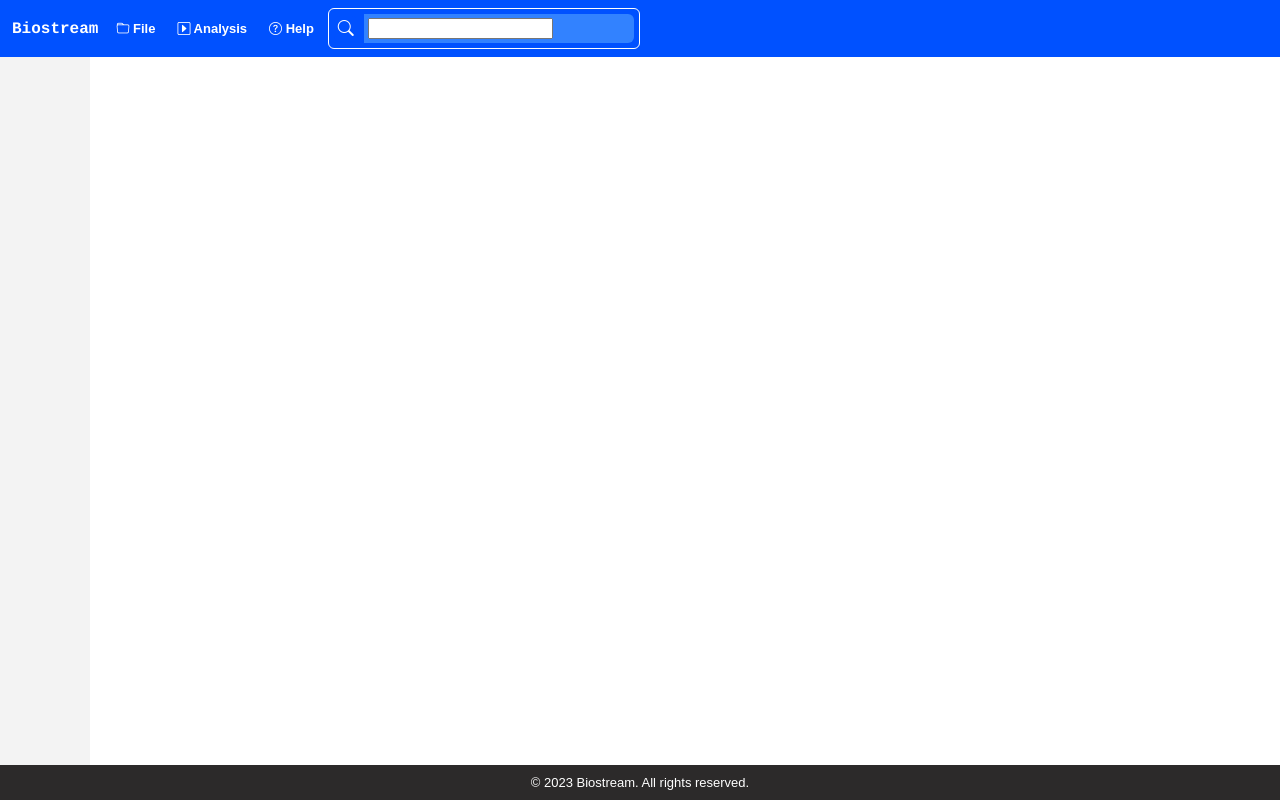
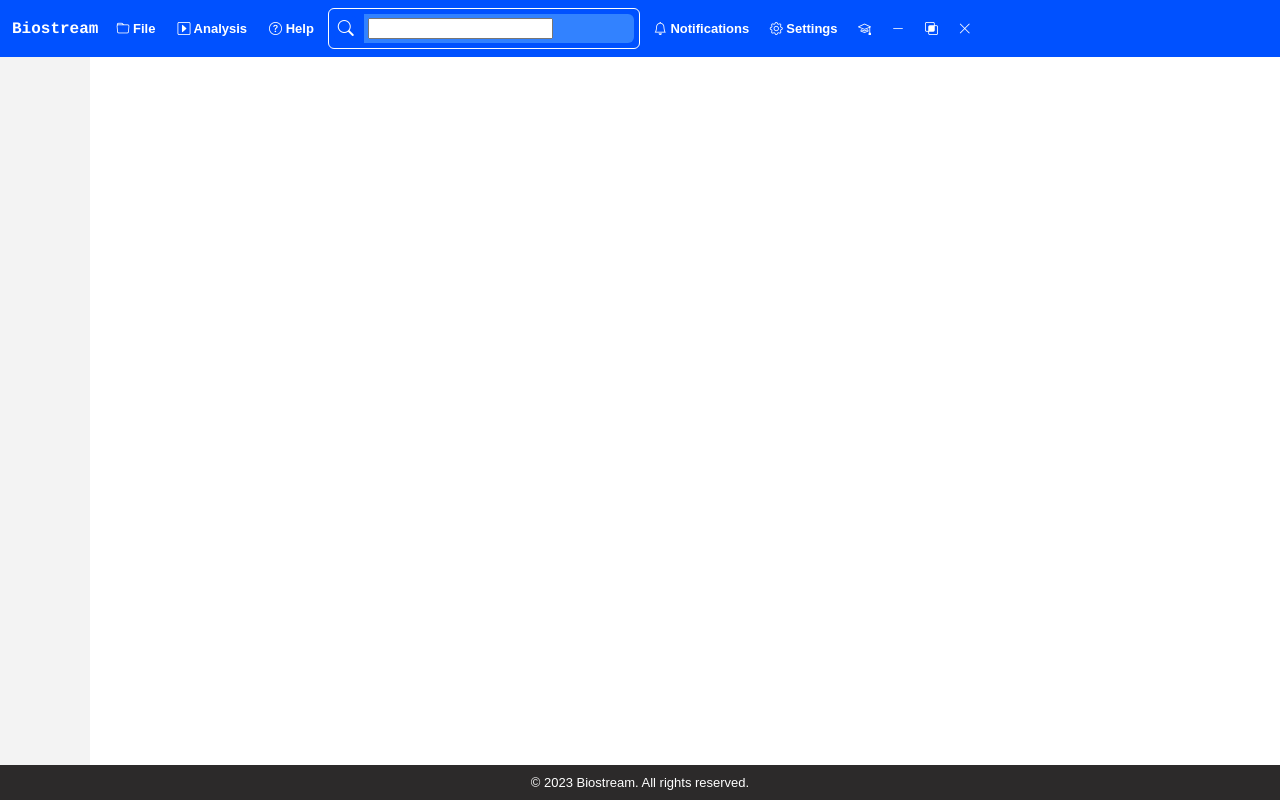
Before and after one commit to LaKieuNgocQuyet/Biostream, a website: page Interface/index.html in a window 1280 px wide. Drawn offline with nearby package versions, Linux system fonts and the light colour scheme.

Commit message:
Update index.html

```diff
--- a/Interface/index.html
+++ b/Interface/index.html
@@ -28,6 +28,33 @@
 				</div>
 				<form><input type="text"/></form>
 			</div>
+
+			<div>
+
+				<button class="toolbar-button">
+					<i class="bi bi-bell"></i>
+					Notifications
+				</button>
+
+				<button class="toolbar-button">
+					<i class="bi bi-gear"></i>
+					Settings
+				</button>
+
+				<button class="toolbar-button">
+					<i class="bi bi-mortarboard"></i>
+				</button>
+				<button class="toolbar-button">
+					<i class="bi bi-dash-lg"></i>
+
+				</button>
+				<button class="toolbar-button">
+					<i class="bi bi-intersect"></i>
+				</button>
+				<button class="toolbar-button">
+					<i class="bi bi-x-lg"></i>
+				</button>
+			</div>
 		</div>
 	</header>
 
```
